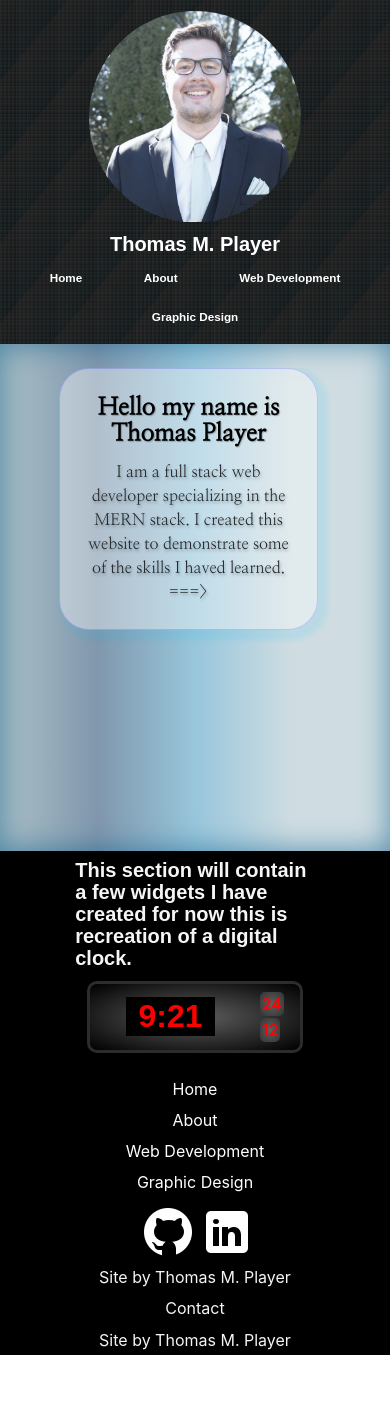
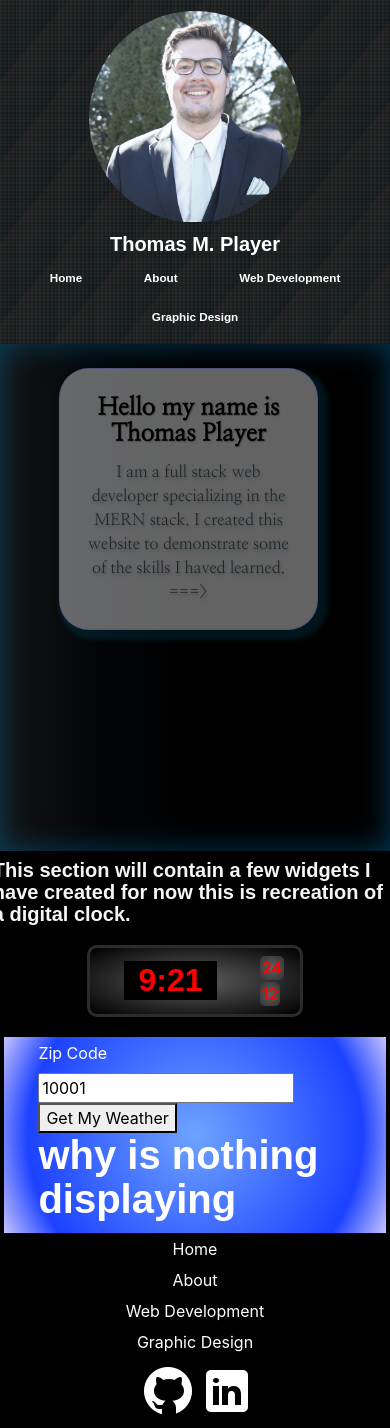
Before and after one commit to playerthomasm6/portfolioReact, a React (Create React App) app in the folder client/: page / in a window 390 px wide. Shown: the top 1428 px of the page. Before the commit the page ends 1355 px from the top, so only its background shows below. Built offline with nearby package versions, Linux system fonts and the light colour scheme; a web font is replaced by a local one.

Commit message:
fixed background added weather

```diff
--- a/client/src/components/DigitalClock/index.js
+++ b/client/src/components/DigitalClock/index.js
@@ -31,6 +31,7 @@ function DigitalClock(props) {
     }, [twentyFour])
 
     const getCurrentTime = () => {
+        console.log("getCurrentTime Ran")
         let timerDelay = 3000; // sets the iteration time in miliseconds
         // console.log(twentyFour)
         const t = new Date();
@@ -38,15 +39,19 @@ function DigitalClock(props) {
         const minutesRaw = t.getMinutes();
         let minutes;
         let hours;
+        let pm;
 
-        if (parseInt(minutesRaw) < 10) {
-            minutes = `0${minutesRaw}`
-        }
+        // These statements find if the minutes are single digits and adds 0 to them.
+        if (parseInt(minutesRaw) < 10) {minutes = `0${minutesRaw}`}
         else minutes = minutesRaw;
 
-        if (!twentyFour && hoursRaw > 12) {
-            hours = hoursRaw - 12
-        } else hours = hoursRaw
+
+        if (!twentyFour && hoursRaw > 12) {hours = hoursRaw - 12}
+        else if (!twentyFour && hoursRaw === 0) {hours = 12}
+        else if (twentyFour && hoursRaw < 10) { hours = `0${hoursRaw}`}
+        else if (twentyFour && hoursRaw === 0 || twentyFour && hoursRaw === 24){hours = `00`}
+        else {hours = hoursRaw}
+
 
 
 
@@ -61,7 +66,7 @@ function DigitalClock(props) {
 
     const handleTwentyFourClick = (e, trueFalse, callback) => {
         e.preventDefault()
-
+        console.log("clicked")
         setTwentyFour(trueFalse)
         callback()
     }
--- a/client/src/components/DigitalClock/style.css
+++ b/client/src/components/DigitalClock/style.css
@@ -40,5 +40,5 @@
     background-color: black;
     color: red;
     padding: 2% 5% 2% 5%;
-    margin: 5% 12% 5% 12%;
+    margin: 5% 10% 5% 10%;
 }
--- /dev/null
+++ b/client/src/components/WeatherPortal/index.js
@@ -0,0 +1,101 @@
+import React, { useState, useEffect, useRef } from "react";
+import axios from 'axios';
+
+import "./style.css";
+
+import GitHubIcon from "../../Images/icons8-github-60.png";
+import LinkedinIcon from "../../Images/icons8-linkedin-50.png";
+import TwitterIcon from "../../Images/icons8-twitter-50.png";
+
+// The ...props means, spread all of the passed props onto this element
+// That way we don't have to define them all individually
+function WeatherPortal(props) {
+
+    const [weatherData, setWeatherData] = useState (null);
+
+    useEffect(() => {
+         //getLocalWeather("08330", "US", "8b5240010baf177d08076b9cccba48c3")
+
+
+    },[])
+
+    const kelvinToFahrenheit = (temp) => {
+        let F = (temp - 273.15) * 9/5 + 32
+        return (F.toFixed(2) + "\u00B0 F");
+    }
+
+
+
+
+    const getLocalWeather = (zip, country, API) => {
+        axios.get(`https://api.openweathermap.org/data/2.5/weather?zip=${zip},${country}&appid=${API}`).then((response) => {
+            setWeatherData(response.data)
+            displayWeather();
+        })
+    }
+
+    const displayWeather = () => {
+
+        if (!weatherData) return
+
+        else{
+        return (
+            <div>
+                <p>{weatherData.weather[0].main}</p>
+                <p>{weatherData.weather[0].description}</p>
+                <p>{weatherData.weather[0].id}</p>
+                <p>{kelvinToFahrenheit(weatherData.main.temp)}</p>
+                <p>{weatherData.main.feels_like}</p>
+                <p>{weatherData.weather[0].main}</p>
+                <p>{weatherData.weather[0].main}</p>
+            </div>
+
+
+        )}
+
+    }
+
+    const zipInputRef = useRef();
+
+    const handleZipInputEvent = () => {
+        let
+        characters = ["1","2","3","4","5","6","7","8","9","0"];
+        if (characters.indexOf(zipInputRef)) {
+            console.log("good")
+        } else console.log("not so goood")
+        console.log(zipInputRef.current.value)
+        getLocalWeather(zipInputRef.current.value, "US", "8b5240010baf177d08076b9cccba48c3")
+    }
+
+    // if(!weatherData) return null;
+
+  return (
+    <div className="row weather-row justify-content-center">
+        <div className="col-11 col-sm-5">
+            <label for="zip_code">Zip Code&nbsp;&nbsp;</label>
+        <input ref={zipInputRef} type="text" defaultValue="10001" name="zip_code" onClick={(e) => {
+            if (zipInputRef.current.value === zipInputRef.current.defaultValue) {
+                zipInputRef.current.value = ""
+            }
+        }}></input>
+
+        <button type="button" onClick={() => {
+
+            handleZipInputEvent()
+        }}>Get My Weather</button>
+
+        {displayWeather()}
+        </div>
+
+
+
+
+        <div className="col-11 col-sm-5">
+        <h1>why is nothing displaying</h1>
+        </div>
+
+    </div>
+  );
+}
+
+export default WeatherPortal;
--- /dev/null
+++ b/client/src/components/WeatherPortal/style.css
@@ -0,0 +1,8 @@
+.weather-row {
+    color: white;
+    background: rgb(108,161,255);
+    background: radial-gradient(circle, rgba(108,161,255,1) 2%, rgba(28,66,255,1) 78%, rgba(197,195,255,1) 100%);
+    height: 100%;
+    margin: 0 1% 0 1%;
+    padding: 1% 1% 1% 1%;
+}
--- a/client/src/pages/Home.js
+++ b/client/src/pages/Home.js
@@ -1,10 +1,11 @@
-import React, { useState, useEffect } from "react";
+import React from "react";
 import HeadShot from "../Images/Headshot-01.jpg";
 import LogoBl from "../Images/Bl-logo.png";
-import Footer from"../components/Footer";
-import Header from"../components/Header";
-import TextBubble from"../components/TextBubble";
-import DigitalClock from"../components/DigitalClock";
+import Footer from "../components/Footer";
+import Header from "../components/Header";
+import TextBubble from "../components/TextBubble";
+import DigitalClock from "../components/DigitalClock";
+import WeatherPortal from "../components/WeatherPortal";
 
 import "./style.css";
 import BackgroundImg from "../Images/Bg-02.jpg";
@@ -39,7 +40,7 @@ function Home() {
 
   return (
     <div className="container-fluid full-view bg-dark">
-        <Header/>
+      <Header />
       <div className="container-fluid row-height">
         <div className="row r100">
 
@@ -54,10 +55,10 @@ function Home() {
             <div className="row flex-row flex-nowrap mt-4 pb-4 scrolling-wrapper">
               { //Grabs data from welcomeData to display TextBubble component
                 welcomeData.map(section => (<TextBubble
-                        key = {section.key}
-                        titleText = {section.titleText}
-                        bodyText = {section.bodyText}
-                        link = {section.link}/>))
+                  key={section.key}
+                  titleText={section.titleText}
+                  bodyText={section.bodyText}
+                  link={section.link} />))
               }
 
             </div>
@@ -68,14 +69,18 @@ function Home() {
       </div>
 
       <section className="row text-box justify-content-center section-padding">
+        <h5>This section will contain a few widgets I have created for now this is recreation of a digital clock.</h5>
         <div className="col-8 col-md-4 col-lg-3 ">
-            <h5>This section will contain a few widgets I have created for now this is recreation of a digital clock.</h5>
-                  <DigitalClock/>
+          <DigitalClock />
         </div>
 
+
       </section>
+          <WeatherPortal />
 
-        <Footer/>
+
+
+      <Footer />
     </div>
   );
 }
--- a/client/src/pages/style.css
+++ b/client/src/pages/style.css
@@ -19,7 +19,7 @@ body {
 }
 
 .main-info {
-    background: linear-gradient(90deg, rgb(172, 193, 199) 0%, rgb(128, 151, 173) 25%,rgb(152, 198, 219) 50%,rgb(207, 221, 226) 75%);
+    background: linear-gradient(90deg, rgb(19, 21, 22) 0%, rgb(3, 5, 7) 25%,rgb(0, 0, 0) 50%,rgb(0, 0, 0) 75%);
     height: 100%;
     box-shadow: inset 0px 0px 30px rgba(7, 89, 136, 0.616);
 }
--- a/package.json
+++ b/package.json
@@ -19,7 +19,7 @@
     "nodemon": "^1.19.4"
   },
   "dependencies": {
-    "axios": "^0.21.1",
+    "axios": "^0.21.4",
     "bootstrap": "^5.1.0",
     "express": "^4.17.1",
     "if-env": "^1.0.4",
```
Also changed, not shown: 1 other file (tests, documents, lock files or other folders). Lines whose indentation alone changed are shown as unchanged.
